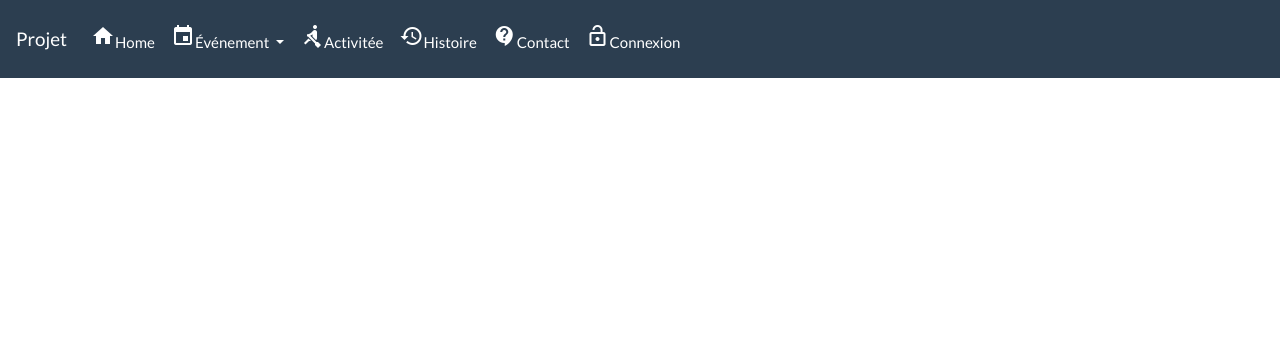
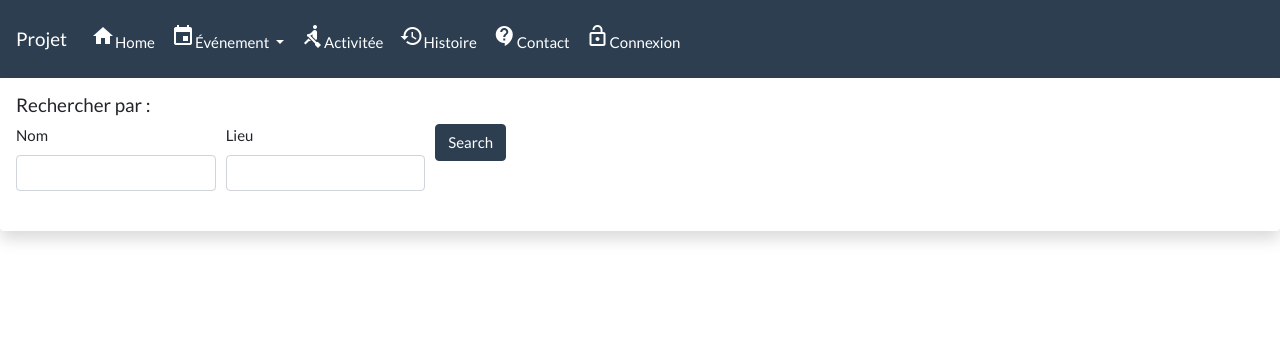
Before and after one commit to alexthegones/SYMFONY, a Symfony app: template Village/templates/home.html.twig in a window 1280 px wide. Shown: the top 338 px of the page. Run offline with Twig, Linux system fonts and the light colour scheme; the template is opened without the code that fills it, so the values that code supplies are empty; form fields are guessed from the names that the template uses; some libraries are stand-ins or nearby versions.

Commit message:
Filtrage(suite)

```diff
--- a/Village/src/Controller/EventController.php
+++ b/Village/src/Controller/EventController.php
@@ -33,14 +33,14 @@ class EventController extends AbstractController
         $search = new EventSearch();
         $formSearch = $this->createForm(EventSearchType::class, $search);
         $formSearch->handleRequest($request);
-        $donnees = $this->getDoctrine()->getRepository(Event::class)->findAll();
+        $donnees = $this->repo->findByAll();
         if (!empty($search)) {
             if ($formSearch->isSubmitted() && $formSearch->isValid()) {
                 $donnees = $this->repo->findSearch($search);
             }
         } else {
             //Récupération de l'ensemble des events de la bdd
-            $donnees = $this->getDoctrine()->getRepository(Event::class)->findAll();
+            $donnees;
         }
 
         //Pagination
--- a/Village/templates/event/card.html.twig
+++ b/Village/templates/event/card.html.twig
@@ -1,5 +1,22 @@
+<div class="shadow p-3 mb-5 bg-white rounded">
+	<h5>Rechercher par :</h5>
+	{{ form_start(form) }}
+	<div class="form-row mb-2">
+		<div class="col-2">
+			{{ form_row(form.nom) }}
+		</div>
+		<div class="col-2">
+			{{ form_row(form.lieu) }}
+		</div>
+		<div class="col-3">
+			<button class="btn btn-primary">Search</button>
+		</div>
+	</div>
+</div>
+{{ form_end(form) }}
 {% for event in events %}
-	<div class="card border-primary mb-3 d-inline-block " style="max-width: 25rem;">
+	<div class="card-group d-inline-block">
+		<div class="card border-primary mb-3" style="max-width: 25rem;">
 			<div class="card-header">{{ event.lieu }}</div>
 			<div class="card-body">
 				<h4 class="card-title">{{ event.nom }}</h4>
@@ -17,5 +34,6 @@
 				</p>
 			</div>
 		</div>
+	</div>
 
 {% endfor %}
```
Also changed, not shown: Village/src/Controller/HomeController.php (+31 -7 lines), Village/src/Repository/EventRepository.php (+11 -0 lines), Village/templates/event/event.html.twig (+10 -1 lines), 1 other file. Lines whose indentation alone changed are shown as unchanged.
